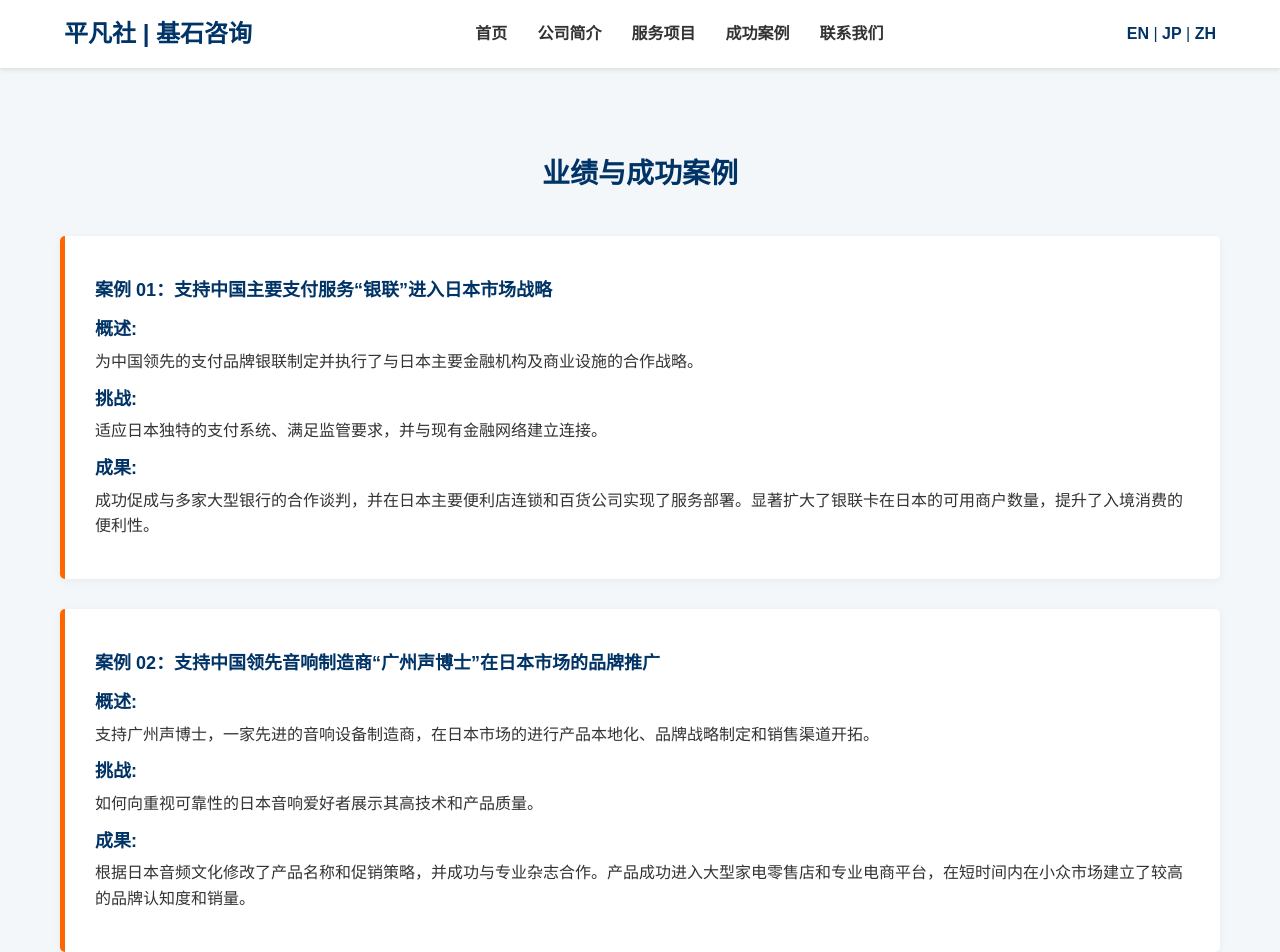
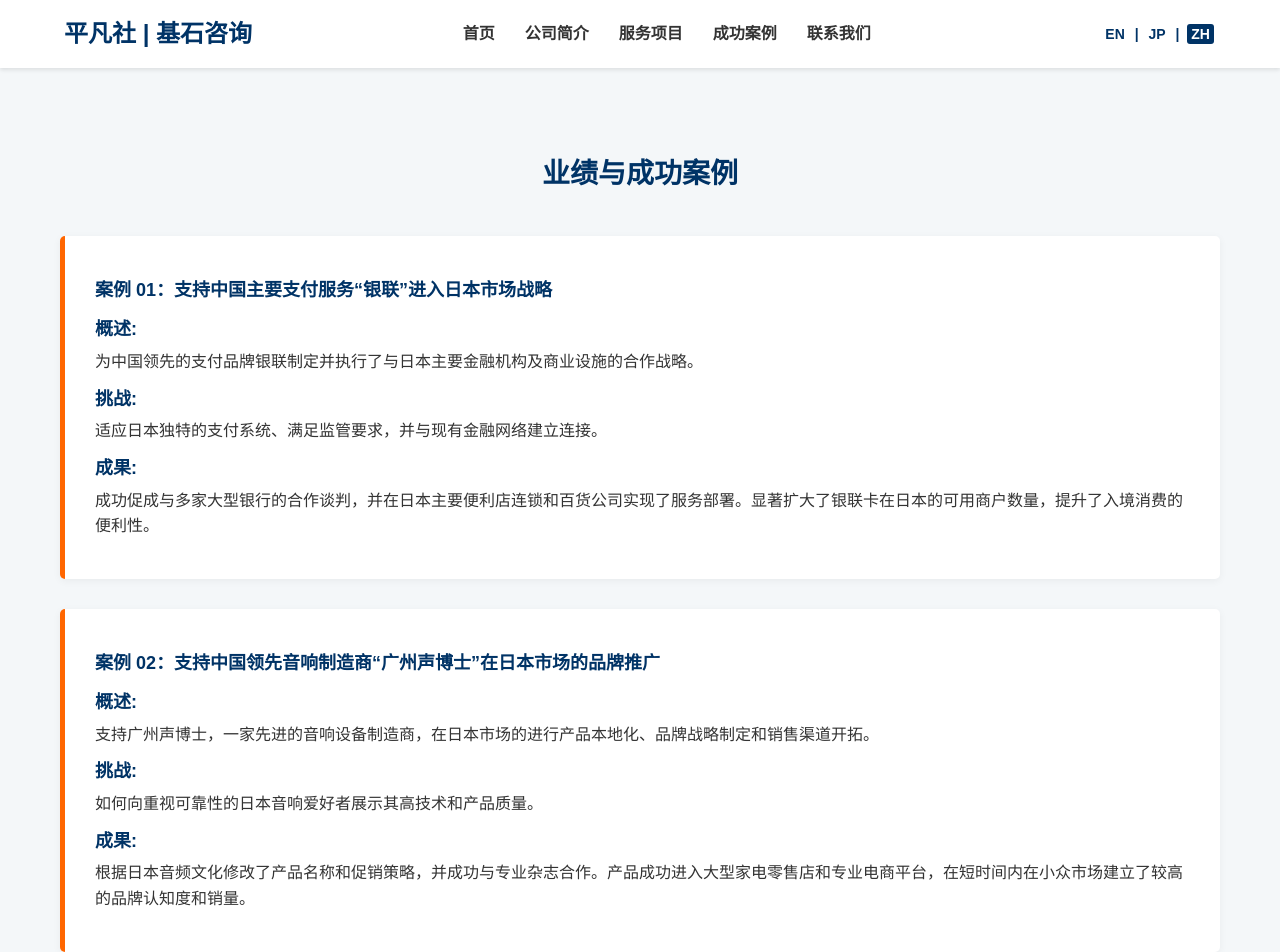
Before and after one commit to xiaoyinwei-sys/xiaoyinwei-sys.github.io, a plain HTML site: page zh/case_study.html in a window 1280 px wide. Shown: the top 952 px of the page. Drawn offline with Linux system fonts and the light colour scheme.

```diff
--- a/zh/case_study.html
+++ b/zh/case_study.html
@@ -42,14 +42,14 @@
                 <li><a href="contact.html">联系我们</a></li>
             </ul>
         </nav>
-        <div style="margin-left: 20px;">
-            <a href="../en/index.html" style="text-decoration: none; color: var(--color-primary); font-weight: bold;">EN</a>
-            <span style="color: var(--color-primary);"> | </span>
-            <a href="../index.html" style="text-decoration: none; color: var(--color-primary); font-weight: bold;">JP</a>
-            <span style="color: var(--color-primary);"> | </span>
-            <span style="color: var(--color-primary); font-weight: bold;">ZH</span>
+        <div class="lang-switch">
+            <a href="../en/index.html">EN</a>
+            <span> | </span>
+            <a href="../index.html">JP</a>
+            <span> | </span>
+            <span class="active">ZH</span>
         </div>
-        </header>
+    </header>
 
     <div class="container">
         <section>
```
